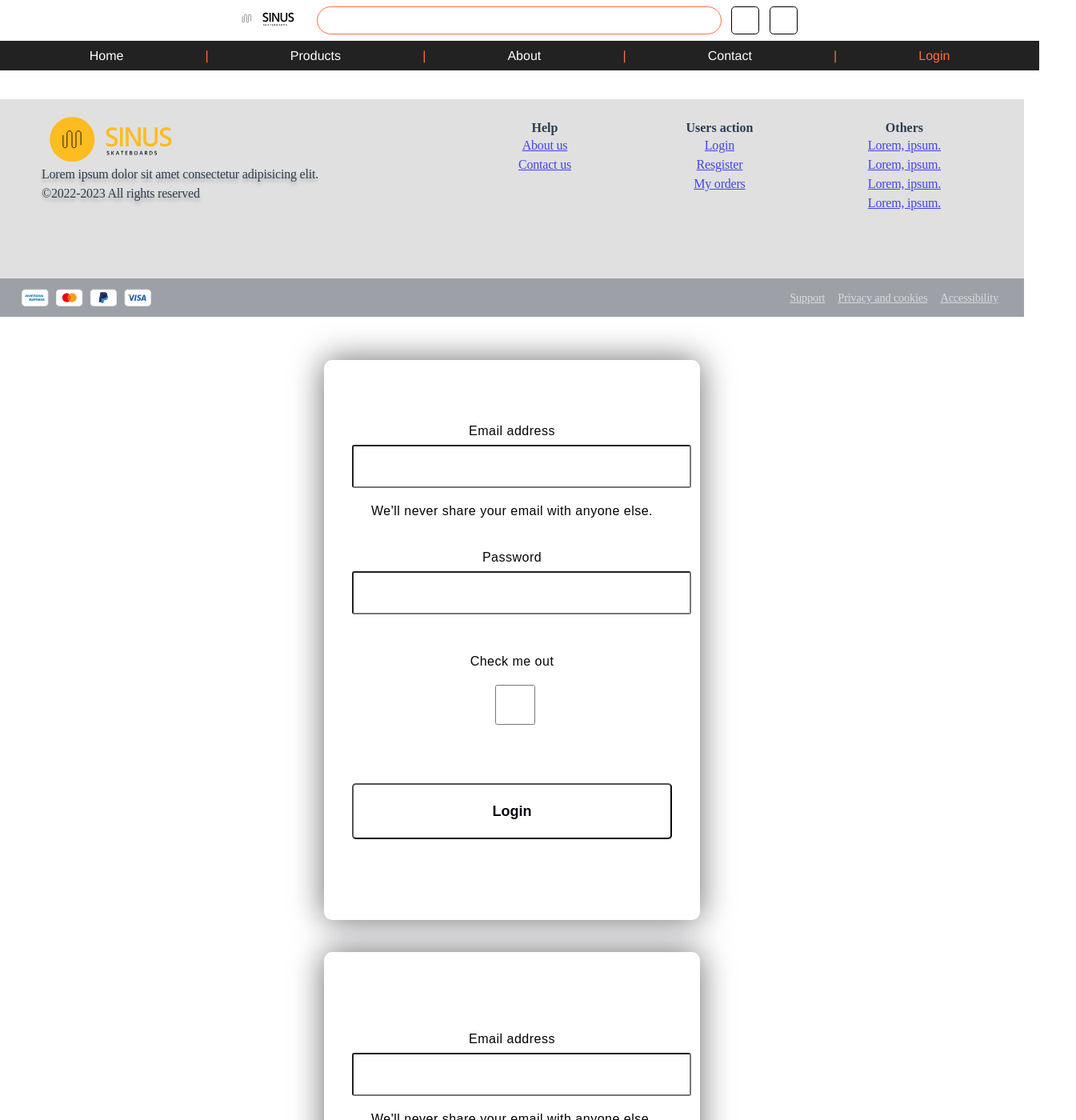
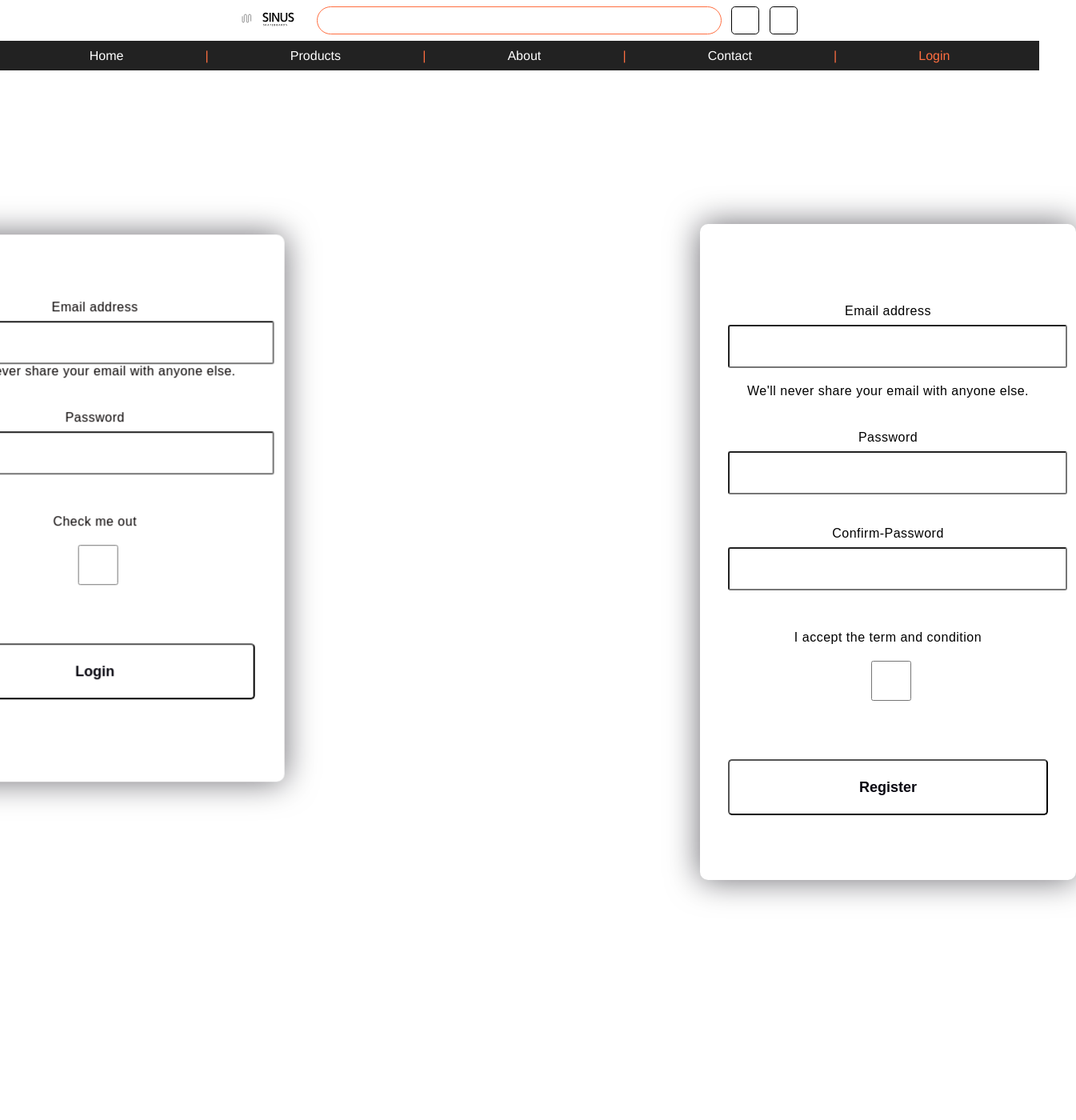
Before and after one commit to theodorwill/Slutprojekt-Sinus-Webshop, a Vue app: page /login in a window 1280 px wide. Shown: the top 1400 px of the page at 80% size, 1345 px wide, since content can reach past the window. Built offline with nearby package versions, Linux system fonts and the light colour scheme.

Commit message:
fixed isuue with scss

```diff
--- a/src/views/Login.vue
+++ b/src/views/Login.vue
@@ -1,6 +1,6 @@
 <template>
-  <div id="login-register">
-    <section id="login-register-one">
+  <div class="login-register">
+    <section class="login-register-one">
       <form class="login-form">
         <div class="login-email">
           <label for="Email1">Email address</label>
@@ -19,12 +19,12 @@
       </form>
     </section>
 
-    <section id="login-register-two">
+    <section class="login-register-two">
       <form class="register-form">
         <div class="register-email">
           <label for="Email1">Email address</label>
           <input  type="email" />
-          <div id="textOne">We'll never share your email with anyone else.</div>
+          <div class="textOne">We'll never share your email with anyone else.</div>
         </div>
         <div class="register-password">
           <label  for="password">Password</label>
@@ -50,19 +50,19 @@ export default {};
 </script>
 
 <style  lang= "scss" scoped>
-#login-register{
+.login-register{
 
-   #login-register-one {
-                background: linear-gradient(#1845ad, #23a2f6);
+   .login-register-one {
+                /* background: linear-gradient(#1845ad, #23a2f6); */
                 left: -80px;
                 top: -80px;
 
                  .login-form {
-                  height: 600px;
+                  height: 580px;
                   width: 400px;
                   /* background-color: rgba(23, 75, 207, 0.898); */
-                  position: absolute;
-                  transform: translate(-50%, -50%);
+                  position:relative;
+                  transform: translate(-160%, +30%);
                   top: 100%;
                   left: 50%;
                   border-radius: 10px;
@@ -74,8 +74,8 @@ export default {};
                  font-family: "Poppins", sans-serif;
                  color: #070303;
                  letter-spacing: 0.5px;
-                 outline: none;
-                  border: none;
+
+
 
                   .login-email {
                     label {
@@ -95,7 +95,7 @@ export default {};
                       font-size: 14px;
                       font-weight: 300;
                     }
-                    #text{
+                    .text{
                       padding-top: 20px;
                       display: block;
                     }
@@ -160,8 +160,8 @@ export default {};
 
                 }
 
-                 #login-register-two {
-                 background: linear-gradient(to right, #ff512f, #f09819);
+                 .login-register-two {
+                 /* background: linear-gradient(to right, #ff512f, #f09819); */
                 right: -30px;
                 bottom: -80px;
 
@@ -169,8 +169,8 @@ export default {};
                   height: 680px;
                   width: 400px;
                   /* background-color: rgba(23, 75, 207, 0.898); */
-                  position: absolute;
-                  transform: translate(-50%, -50%);
+                  position: relative;
+                  transform: translate(+50%, -60%);
                   top: 200%;
                   left: 50%;
                   border-radius: 10px;
@@ -204,7 +204,7 @@ export default {};
                       font-size: 14px;
                       font-weight: 300;
                     }
-                    #textOne{
+                    .textOne{
                       padding-top: 20px;
                       display: block;
                     }
```
